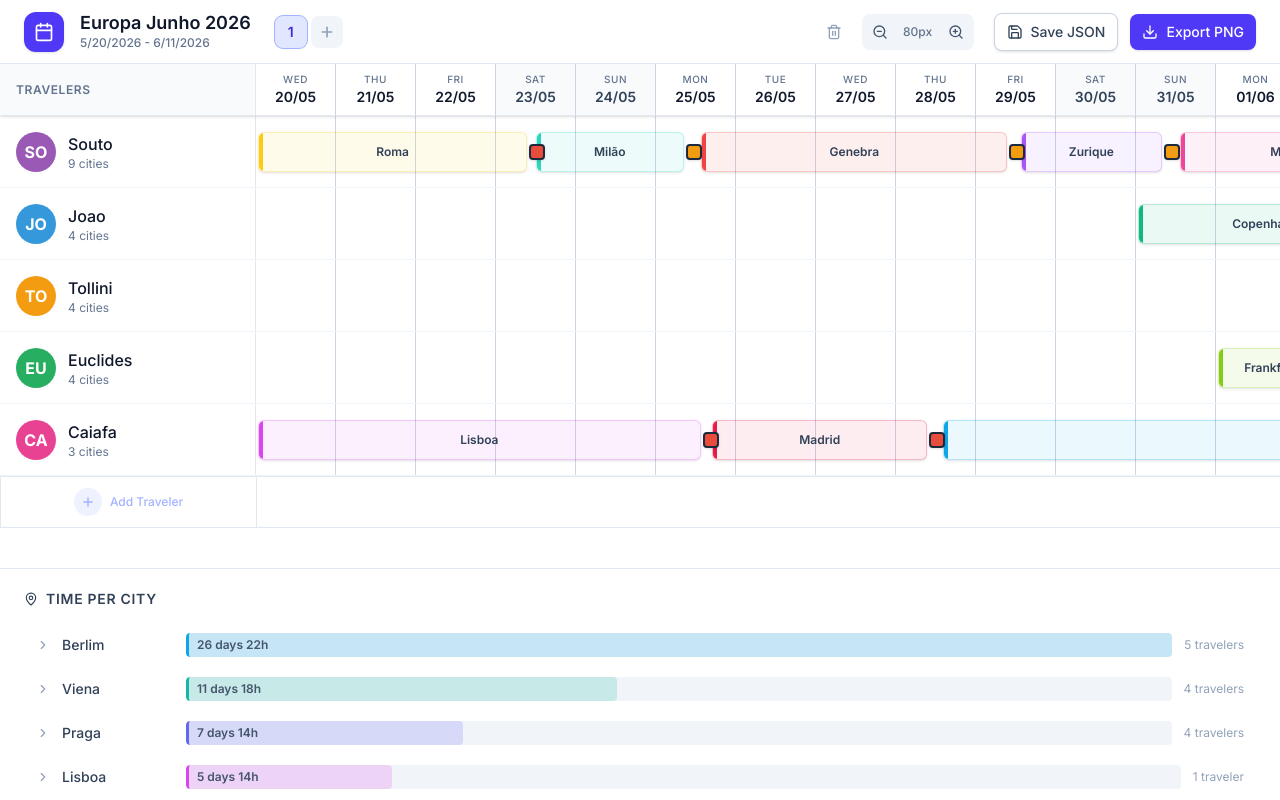
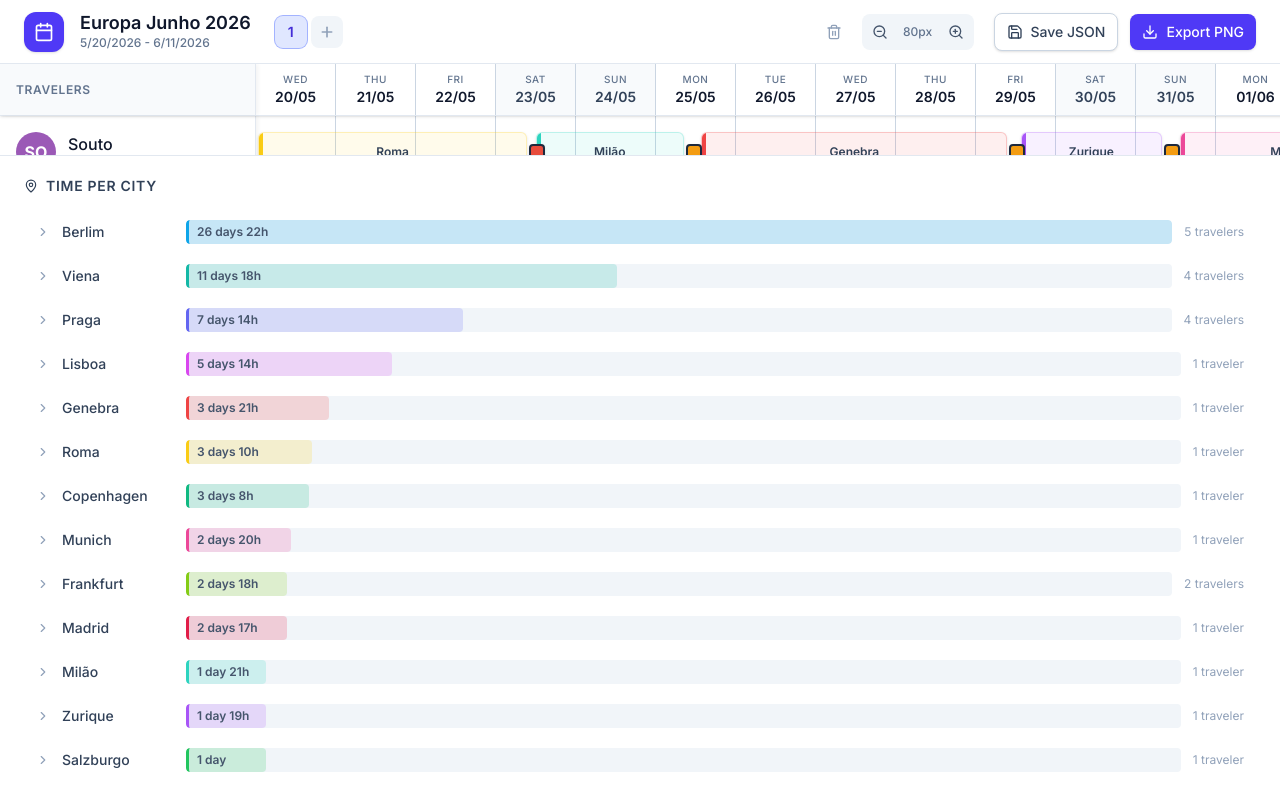
Before and after one commit to EuclidesPinheiro/TravelBoard, a React (Vite) app: page / in a window 1280 px wide. Built offline with nearby package versions, Linux system fonts and the light colour scheme.

Commit message:
congelando coluna de viajantes

```diff
--- a/src/App.tsx
+++ b/src/App.tsx
@@ -45,10 +45,8 @@ function AppContent() {
       <Header />
       <div className="flex flex-1 overflow-hidden relative">
         <main className="flex-1 flex flex-col overflow-hidden">
-          <div className="flex-1 flex flex-col overflow-y-auto">
-            <TimelineGrid />
-            <CityReport />
-          </div>
+          <TimelineGrid />
+          <CityReport />
         </main>
         <Sidebar />
       </div>
--- a/src/components/Timeline/TimelineGrid.tsx
+++ b/src/components/Timeline/TimelineGrid.tsx
@@ -24,11 +24,11 @@ export function TimelineGrid() {
   }, [days, zoomLevel]);
 
   return (
-    <div className="overflow-auto bg-white relative shrink-0" id="timeline-grid" ref={scrollRef}>
+    <div className="flex-1 overflow-auto bg-white relative" id="timeline-grid" ref={scrollRef}>
       <div className="inline-block min-w-full">
         {/* Header Row (Dates) */}
         <div className="sticky top-0 z-30 flex bg-white border-b border-slate-200 shadow-sm">
-          <div className="w-64 shrink-0 border-r border-slate-200 bg-slate-50/90 backdrop-blur-sm sticky left-0 z-40 flex items-center px-4">
+          <div className="w-64 shrink-0 border-r border-slate-200 bg-slate-50 sticky left-0 z-40 flex items-center px-4 shadow-[2px_0_4px_rgba(0,0,0,0.05)]">
             <span className="text-xs font-semibold text-slate-500 uppercase tracking-wider">Travelers</span>
           </div>
           <div className="flex">
@@ -78,7 +78,7 @@ export function TimelineGrid() {
             className="flex h-[52px] border border-slate-200 hover:bg-indigo-50/40 cursor-pointer transition-colors group"
             onClick={() => setIsAddTravelerOpen(true)}
           >
-            <div className="w-64 shrink-0 sticky left-0 z-20 bg-white group-hover:bg-indigo-50/40 border-r border-slate-200 transition-colors flex items-center justify-center">
+            <div className="w-64 shrink-0 sticky left-0 z-20 bg-white group-hover:bg-indigo-50/40 border-r border-slate-200 transition-colors flex items-center justify-center shadow-[2px_0_4px_rgba(0,0,0,0.05)]">
               <div className="flex items-center gap-2 text-indigo-300 group-hover:text-indigo-500 transition-colors">
                 <div className="w-7 h-7 rounded-full bg-indigo-50 group-hover:bg-indigo-100 flex items-center justify-center transition-colors">
                   <Plus size={14} strokeWidth={2.5} />
--- a/src/components/Timeline/TravelerRow.tsx
+++ b/src/components/Timeline/TravelerRow.tsx
@@ -67,7 +67,7 @@ export function TravelerRow({ traveler, days, onDayHover, hoveredDay }: Traveler
 
   return (
     <div className={cn(
-      "flex border-b transition-all relative h-[72px] group",
+      "flex border-b transition-[background-color,opacity,box-shadow] relative h-[72px] group",
       isHighlighted ? "border-slate-300 bg-white" : "border-slate-100",
       isDimmed ? "opacity-40" : "hover:bg-slate-50/50"
     )}
@@ -76,8 +76,8 @@ export function TravelerRow({ traveler, days, onDayHover, hoveredDay }: Traveler
       {/* Sticky Left Column */}
       <div
         className={cn(
-          "w-64 shrink-0 border-r border-slate-200 sticky left-0 z-20 flex items-center px-4 cursor-pointer transition-colors relative",
-          isHighlighted ? "bg-white" : isDimmed ? "bg-white" : "bg-white group-hover:bg-slate-50/80"
+          "w-64 shrink-0 border-r border-slate-200 sticky left-0 z-20 flex items-center px-4 cursor-pointer transition-colors shadow-[2px_0_4px_rgba(0,0,0,0.05)]",
+          isHighlighted ? "bg-white" : isDimmed ? "bg-white" : "bg-white group-hover:bg-slate-50"
         )}
         onClick={handleRowClick}
       >
```
